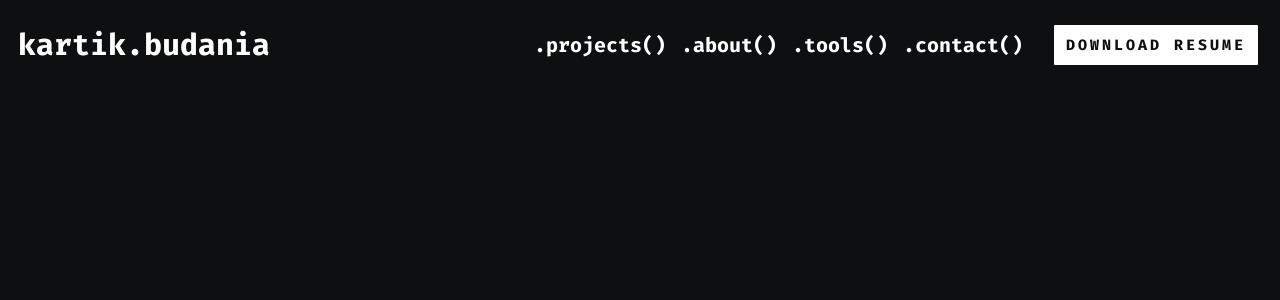
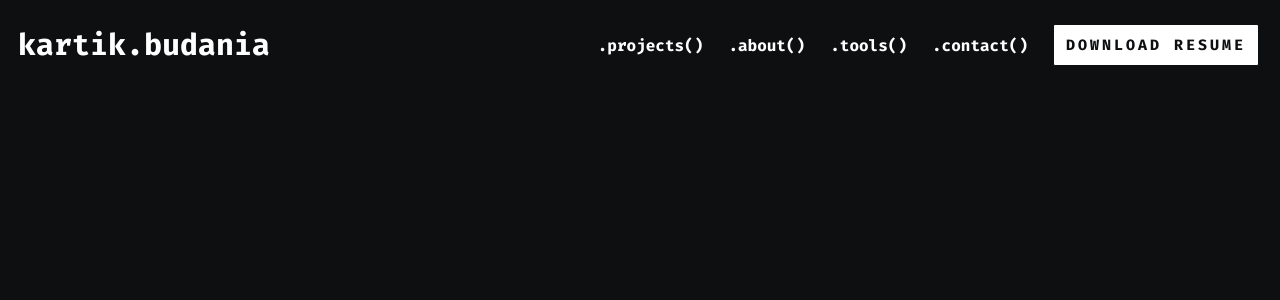
Before and after one commit to KartikBudania/portfolio, a React (Create React App) app: page / in a window 1280 px wide. Shown: the top 300 px of the page. Built offline with nearby package versions, Linux system fonts and the light colour scheme.

Commit message:
list anchor css

```diff
--- a/src/index.css
+++ b/src/index.css
@@ -136,7 +136,6 @@ li{
     cursor: pointer;
     font-size: 15px;
     letter-spacing: 0.2em;
-    margin-left: 15px;
   }
   button:hover{
     color: white;
@@ -146,12 +145,12 @@ li{
     list-style-type: none;
     display: flex;
     align-items: center;
-    font-size: 20px;
+    font-size: 16px;
     font-weight: 700;
   }
   li{
     margin-top: 0px;
-    margin-left: 15px;
+    margin-left: 25px;
     height: auto;
     width: auto;
   }
```
